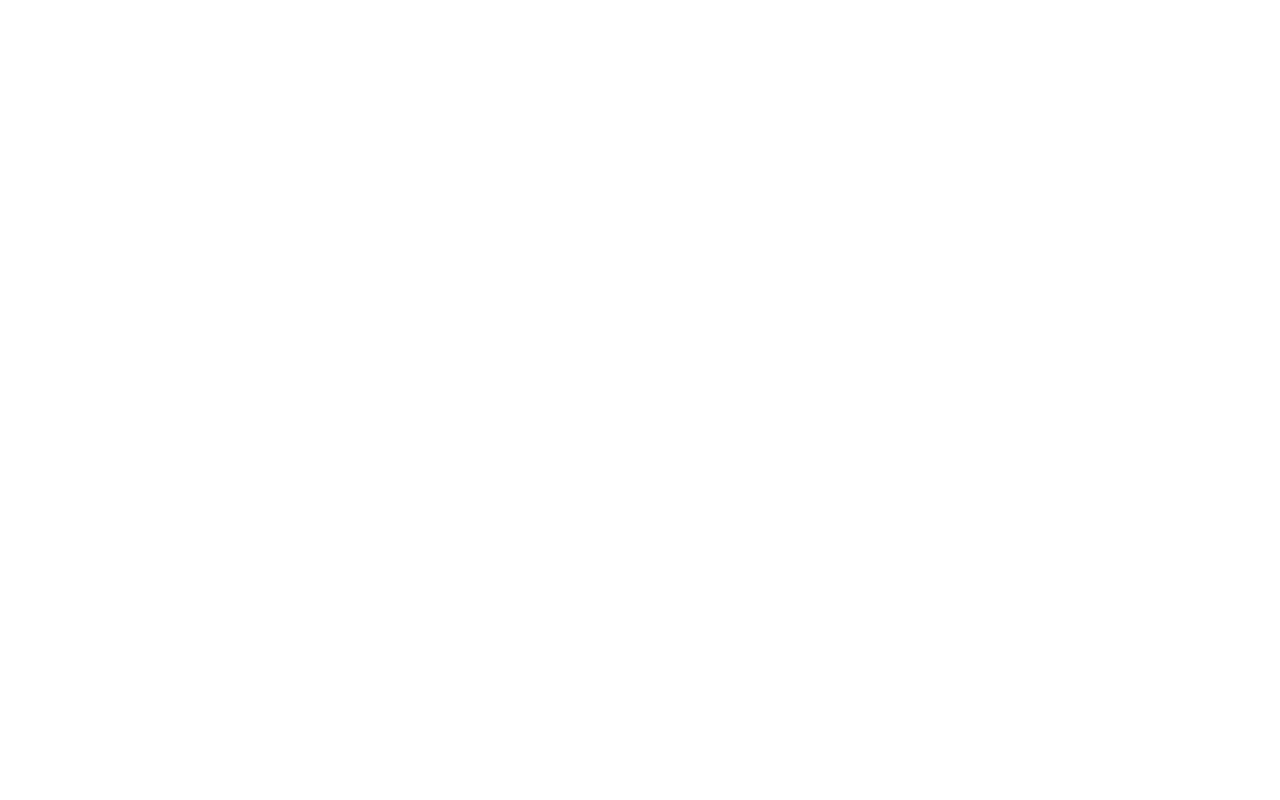
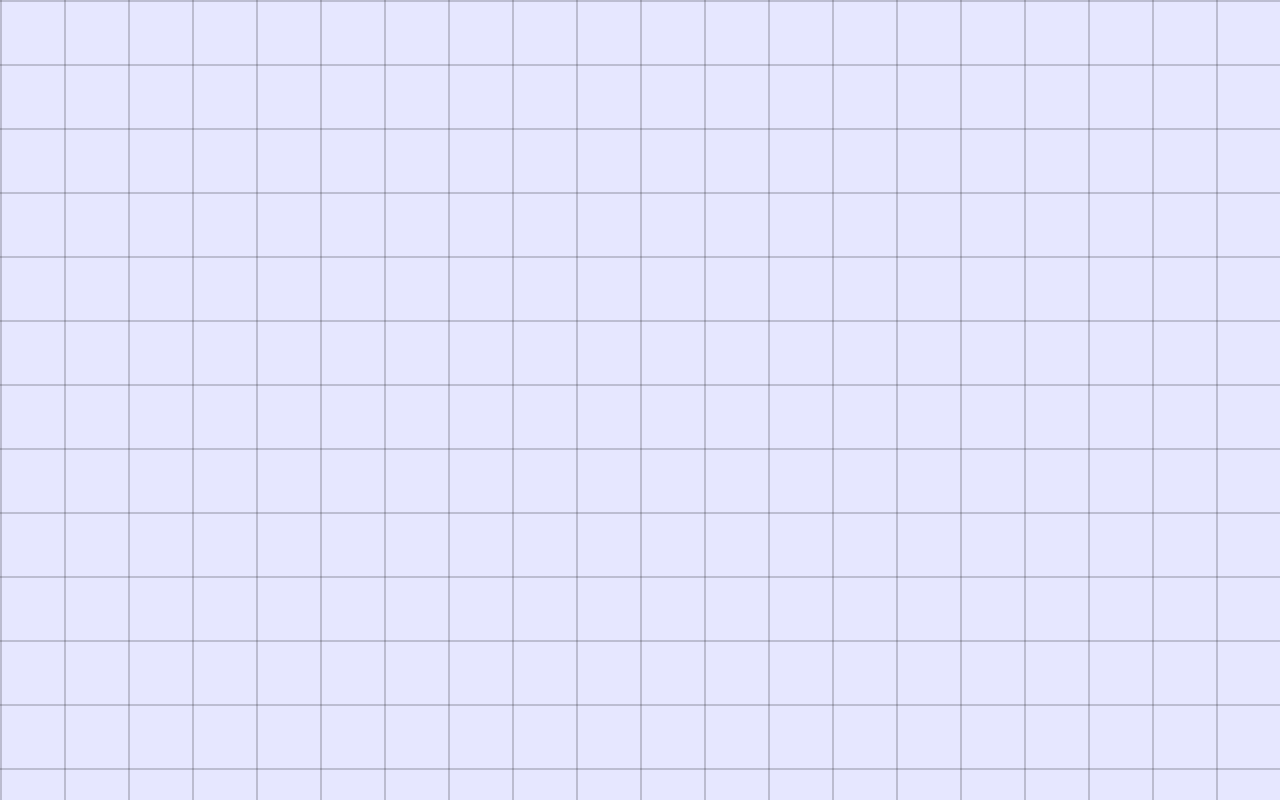
Before and after one commit to VortexWanderer9/keep-things-simple, a plain HTML site: page index.html in a window 1280 px wide. Drawn offline with Linux system fonts and the light colour scheme.

Commit message:
create background

```diff
--- a/index.html
+++ b/index.html
@@ -7,7 +7,9 @@
     <link rel="stylesheet" href="style/style.css">
 </head>
 <body>
+   <div class="container">
 
+   </div>
 
 </body>
 <script src="script/script.js"></script>
--- a/style/style.css
+++ b/style/style.css
@@ -0,0 +1,12 @@
+*{margin: 0; padding: 0; box-sizing: border-box;}
+body{
+    font-family: Arial, Helvetica, sans-serif;
+    background: rgba(12,23,255,0.1);
+}
+
+.container{
+    background: linear-gradient(#292a3038 .1rem, transparent .1rem),
+    linear-gradient(90deg, #292a303a .1rem, transparent .1rem);
+    height: 100vh;
+    background-size: 4rem 4rem;
+}
```
